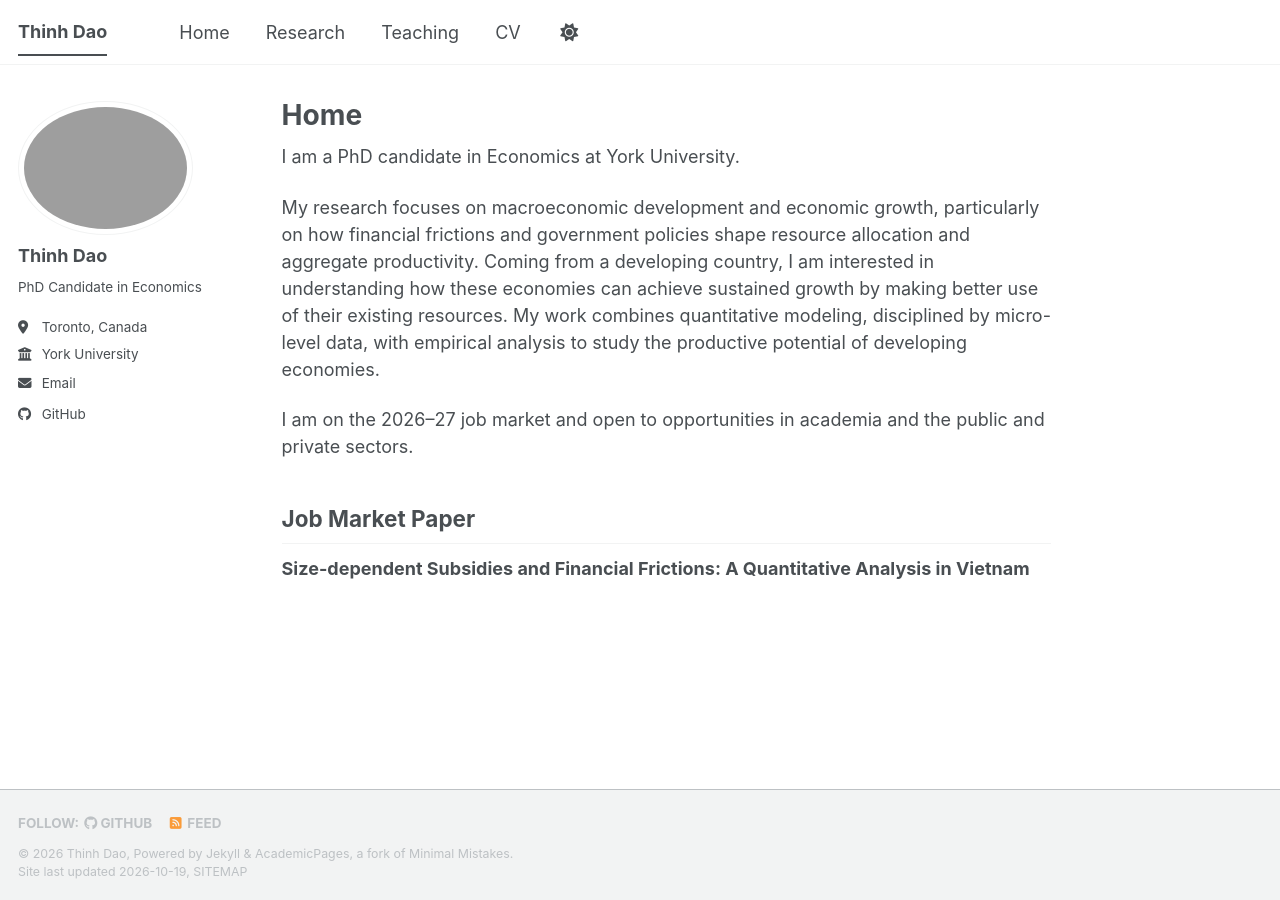
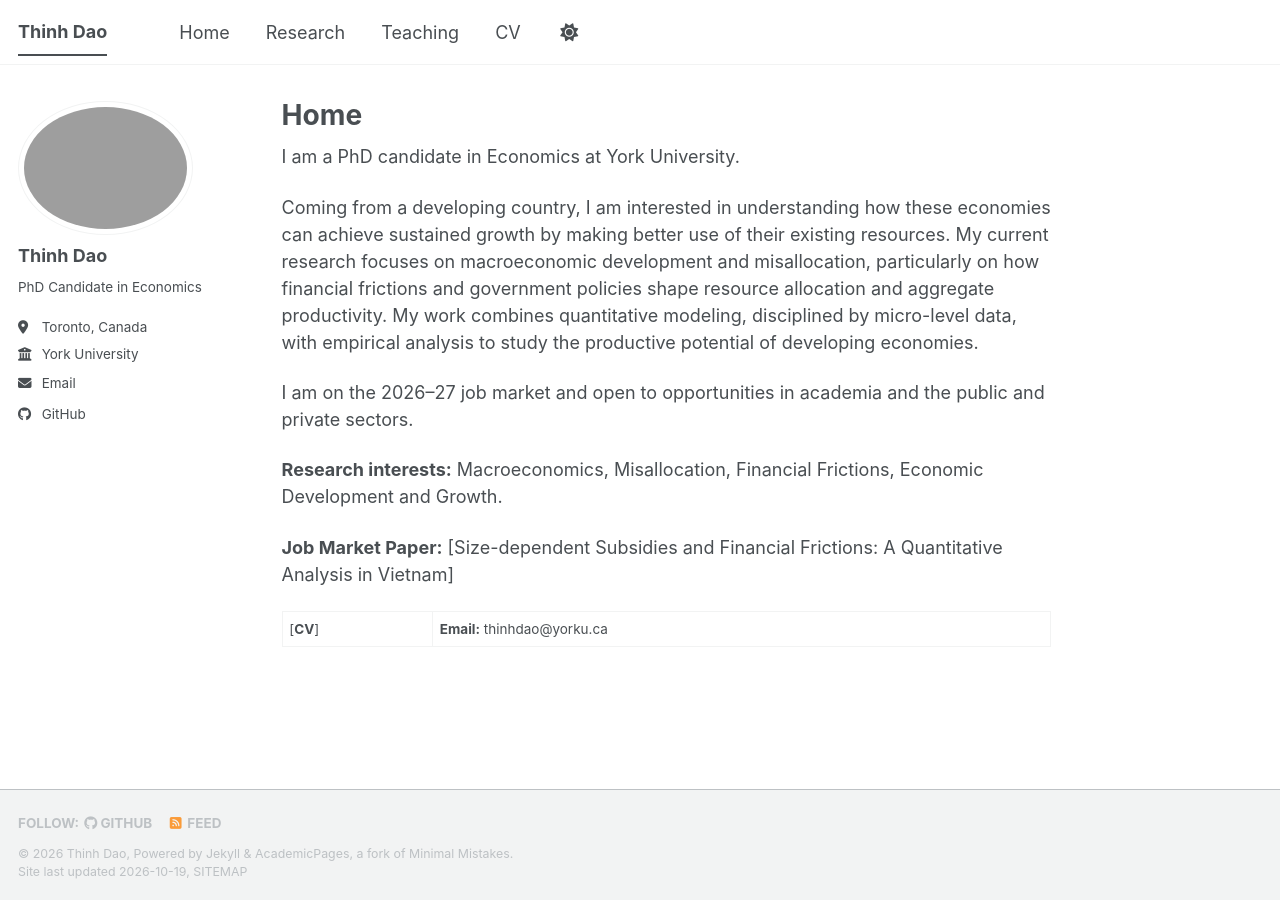
Before and after one commit to thinh-dao-econ/thinh-dao-econ.github.io, a Jekyll site: the page built from _pages/about.md, in a window 1280 px wide. Built offline with Jekyll 4.4.1, drawn with Linux system fonts in a browser that asks for light colours; a style sheet for code colours, icons or effects is not loaded.

Commit message:
Update about.md

```diff
--- a/_pages/about.md
+++ b/_pages/about.md
@@ -10,10 +10,12 @@ redirect_from:
 
 I am a PhD candidate in Economics at York University.
 
-My research focuses on macroeconomic development and economic growth, particularly on how financial frictions and government policies shape resource allocation and aggregate productivity. Coming from a developing country, I am interested in understanding how these economies can achieve sustained growth by making better use of their existing resources. My work combines quantitative modeling, disciplined by micro-level data, with empirical analysis to study the productive potential of developing economies.
+Coming from a developing country, I am interested in understanding how these economies can achieve sustained growth by making better use of their existing resources. My current research focuses on macroeconomic development and misallocation, particularly on how financial frictions and government policies shape resource allocation and aggregate productivity. My work combines quantitative modeling, disciplined by micro-level data, with empirical analysis to study the productive potential of developing economies.
 
 I am on the 2026–27 job market and open to opportunities in academia and the public and private sectors.
 
-## Job Market Paper
+**Research interests:** Macroeconomics, Misallocation, Financial Frictions, Economic Development and Growth.
 
-**Size-dependent Subsidies and Financial Frictions: A Quantitative Analysis in Vietnam**
+**Job Market Paper:** [Size-dependent Subsidies and Financial Frictions: A Quantitative Analysis in Vietnam]
+
+[**CV**] | **Email:** thinhdao@yorku.ca
```
